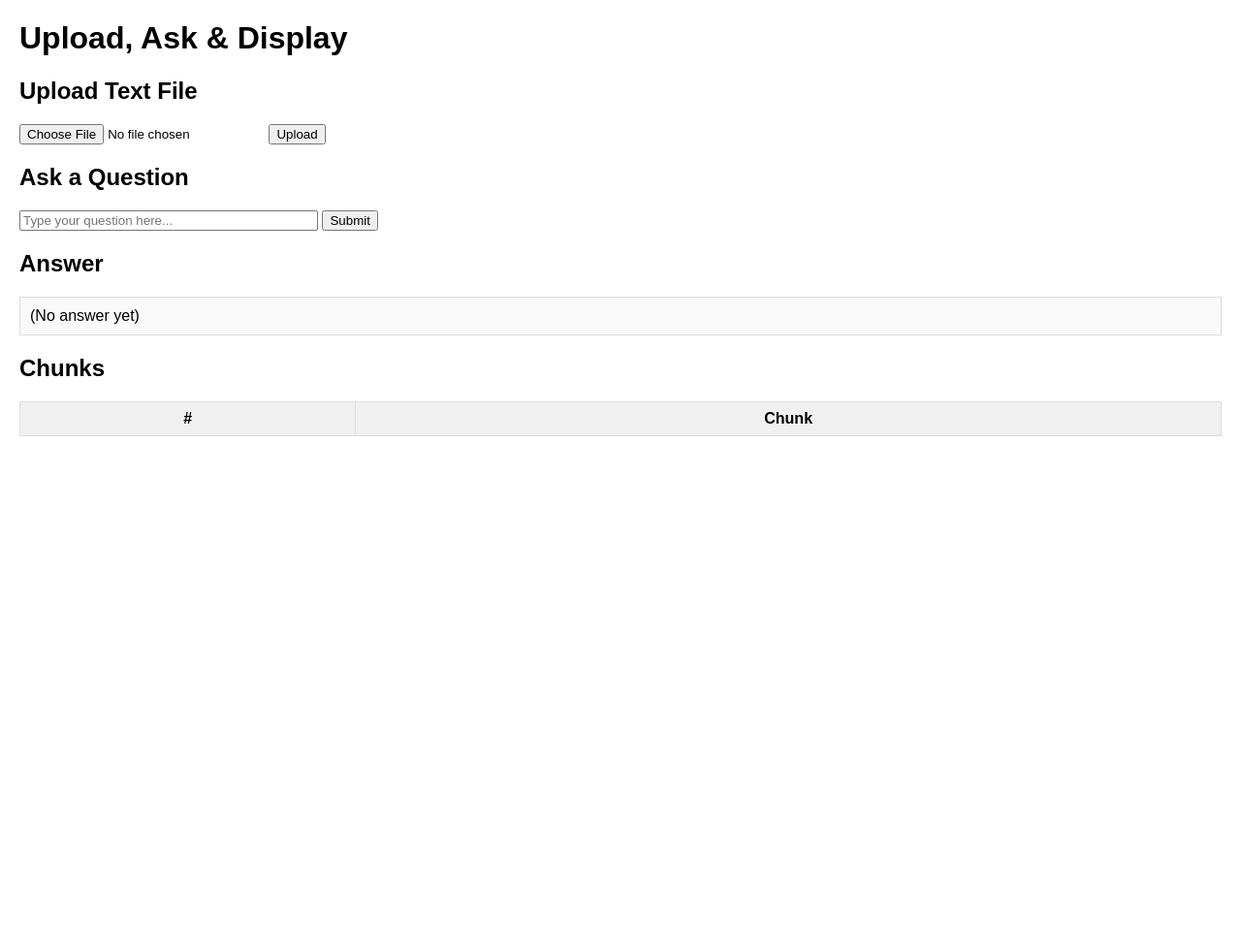
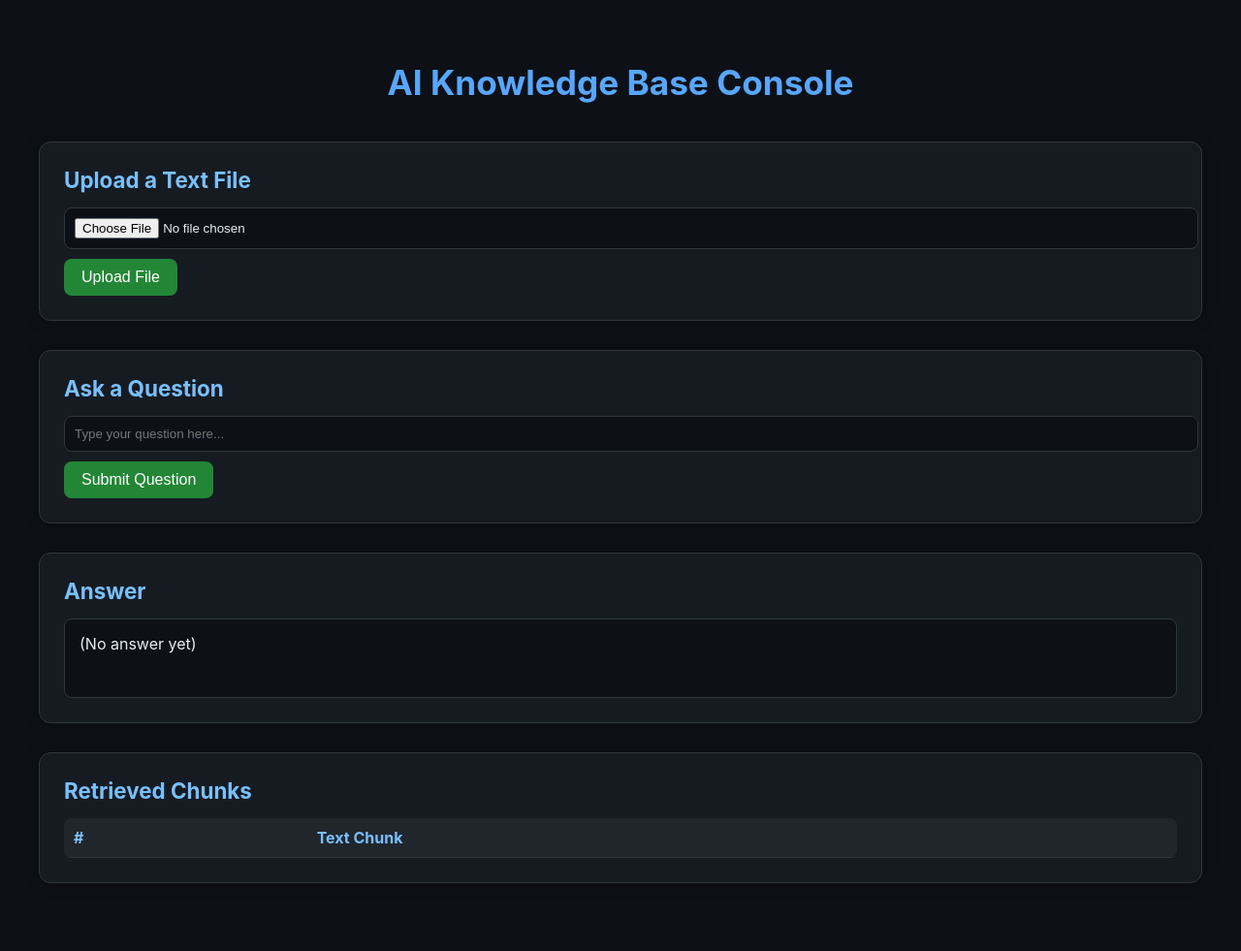
Before and after one commit to Amit-Stern-Ishai/RagProject, a Flask app: page / in a window 1280 px wide. Shown: the whole page at 97% size. Before the commit the page ends 450 px from the top, so only its background shows below. Run offline with Flask 3, Linux system fonts and the light colour scheme; lists and menus that the app fills with data are empty.

Commit message:
Getting chunks

```diff
--- a/app.py
+++ b/app.py
@@ -89,11 +89,11 @@ def ask():
     if not question:
         return {"error": "Missing question"}, 400
 
-    answer = claude_complete(prompt=question)
+    answer, chunks = claude_complete(prompt=question)
 
-    return jsonify({"answer": answer})
+    return jsonify({"answer": answer, "chunks": chunks})
 
-def claude_complete(prompt: str) -> str:
+def claude_complete(prompt: str):
     context = ""
 
     response = client.retrieve(
@@ -101,8 +101,12 @@ def claude_complete(prompt: str) -> str:
         retrievalQuery={"text": prompt}
     )
 
+    chunks = []
+
     for item in response["retrievalResults"]:
-        context += f"{item['content']['text']}\n"
+        result = item['content']['text']
+        context += f"{result}\n"
+        chunks.append(result)
 
     final_prompt = f'''
                         Prompt: {prompt}
@@ -126,7 +130,7 @@ def claude_complete(prompt: str) -> str:
         # Anthropic messages return a list of content blocks; join any text blocks.
         parts = data.get("content", [])
         text = "".join(p.get("text", "") for p in parts if isinstance(p, dict))
-        return text.strip()
+        return text.strip(), chunks
 
     except ClientError as e:
         raise RuntimeError(f"Bedrock InvokeModel failed: {e.response.get('Error', {}).get('Message')}") from e
--- a/templates/index.html
+++ b/templates/index.html
@@ -3,45 +3,123 @@
 <head>
   <meta charset="UTF-8" />
   <meta name="viewport" content="width=device-width, initial-scale=1.0" />
-  <title>File Upload + Q&A</title>
+  <title>AI File Upload + Q&A</title>
   <style>
-    body { font-family: sans-serif; margin: 20px; }
-    .section { margin-bottom: 20px; }
-    table { border-collapse: collapse; width: 100%; margin-top: 10px; }
-    th, td { border: 1px solid #ddd; padding: 8px; }
-    th { background: #f0f0f0; }
-    #answer { white-space: pre-wrap; background: #fafafa; padding: 10px; border: 1px solid #ddd; }
+    body {
+      font-family: "Inter", sans-serif;
+      background: #0d1117;
+      color: #e6edf3;
+      margin: 0;
+      padding: 40px;
+    }
+
+    h1 {
+      text-align: center;
+      margin-bottom: 40px;
+      font-size: 2.2rem;
+      color: #58a6ff;
+    }
+
+    .card {
+      background: #161b22;
+      padding: 25px;
+      border-radius: 12px;
+      margin-bottom: 30px;
+      box-shadow: 0 0 15px rgba(0,0,0,0.3);
+      border: 1px solid #30363d;
+    }
+
+    .card h2 {
+      margin-top: 0;
+      color: #79c0ff;
+      font-size: 1.4rem;
+      margin-bottom: 15px;
+    }
+
+    input[type="file"], input[type="text"] {
+      background: #0d1117;
+      border: 1px solid #30363d;
+      padding: 10px;
+      border-radius: 8px;
+      color: #e6edf3;
+      width: 100%;
+      margin-bottom: 10px;
+    }
+
+    button {
+      background: #238636;
+      color: white;
+      border: none;
+      padding: 10px 18px;
+      border-radius: 8px;
+      cursor: pointer;
+      font-size: 1rem;
+    }
+
+    button:hover {
+      background: #2ea043;
+    }
+
+    #answer {
+      background: #0d1117;
+      padding: 15px;
+      border-radius: 8px;
+      border: 1px solid #30363d;
+      min-height: 50px;
+      white-space: pre-wrap;
+    }
+
+    table {
+      width: 100%;
+      border-collapse: collapse;
+      margin-top: 15px;
+      border-radius: 8px;
+      overflow: hidden;
+    }
+
+    th {
+      background: #21262d;
+      color: #79c0ff;
+      padding: 10px;
+      text-align: left;
+      border-bottom: 1px solid #30363d;
+    }
+
+    td {
+      padding: 10px;
+      border-bottom: 1px solid #30363d;
+    }
+
+    tr:hover td {
+      background: #161b22;
+    }
   </style>
 </head>
 <body>
-  <h1>Upload, Ask & Display</h1>
+  <h1>AI Knowledge Base Console</h1>
 
-  <!-- 1. Pick & upload a text file -->
-  <div class="section">
-    <h2>Upload Text File</h2>
+  <div class="card">
+    <h2>Upload a Text File</h2>
     <input id="fileInput" type="file" accept="text/plain" />
-    <button onclick="uploadFile()">Upload</button>
+    <button onclick="uploadFile()">Upload File</button>
   </div>
 
-  <!-- 2. Ask Question -->
-  <div class="section">
+  <div class="card">
     <h2>Ask a Question</h2>
-    <input id="question" type="text" style="width: 300px;" placeholder="Type your question here..." />
-    <button onclick="askQuestion()">Submit</button>
+    <input id="question" type="text" placeholder="Type your question here..." />
+    <button onclick="askQuestion()">Submit Question</button>
   </div>
 
-  <!-- 3. Answer -->
-  <div class="section">
+  <div class="card">
     <h2>Answer</h2>
     <div id="answer">(No answer yet)</div>
   </div>
 
-  <!-- 4. Chunks table -->
-  <div class="section">
-    <h2>Chunks</h2>
+  <div class="card">
+    <h2>Retrieved Chunks</h2>
     <table>
       <thead>
-        <tr><th>#</th><th>Chunk</th></tr>
+        <tr><th>#</th><th>Text Chunk</th></tr>
       </thead>
       <tbody id="chunksTable"></tbody>
     </table>
@@ -73,10 +151,8 @@
       if (!res.ok) return alert('Error asking question');
       const data = await res.json();
 
-      // Show answer
       document.getElementById('answer').textContent = data.answer || '(no answer)';
 
-      // Populate chunks table
       const tbody = document.getElementById('chunksTable');
       tbody.innerHTML = '';
       (data.chunks || []).forEach((chunk, idx) => {
```
